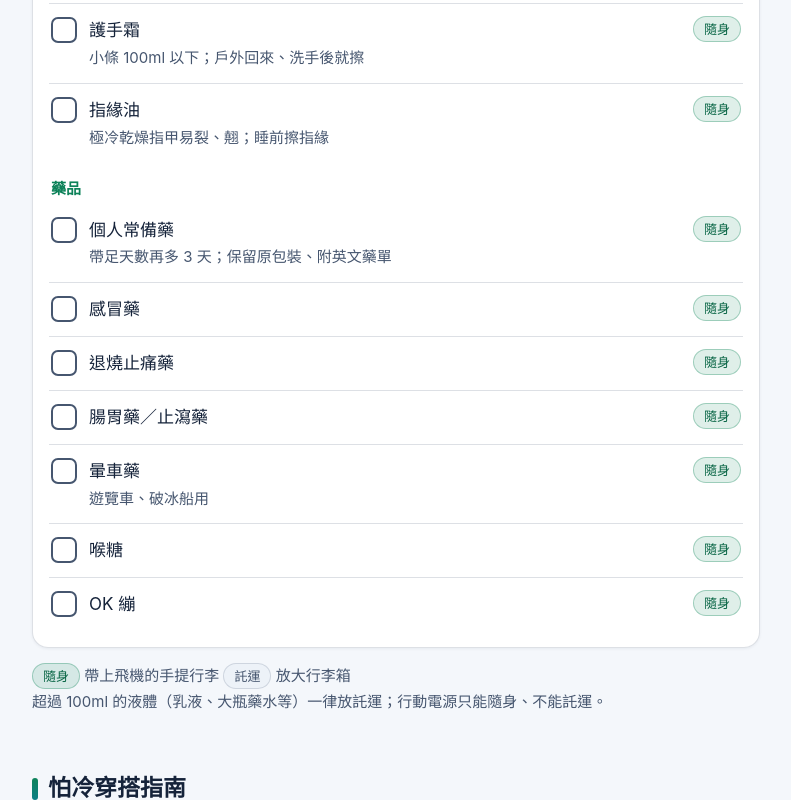
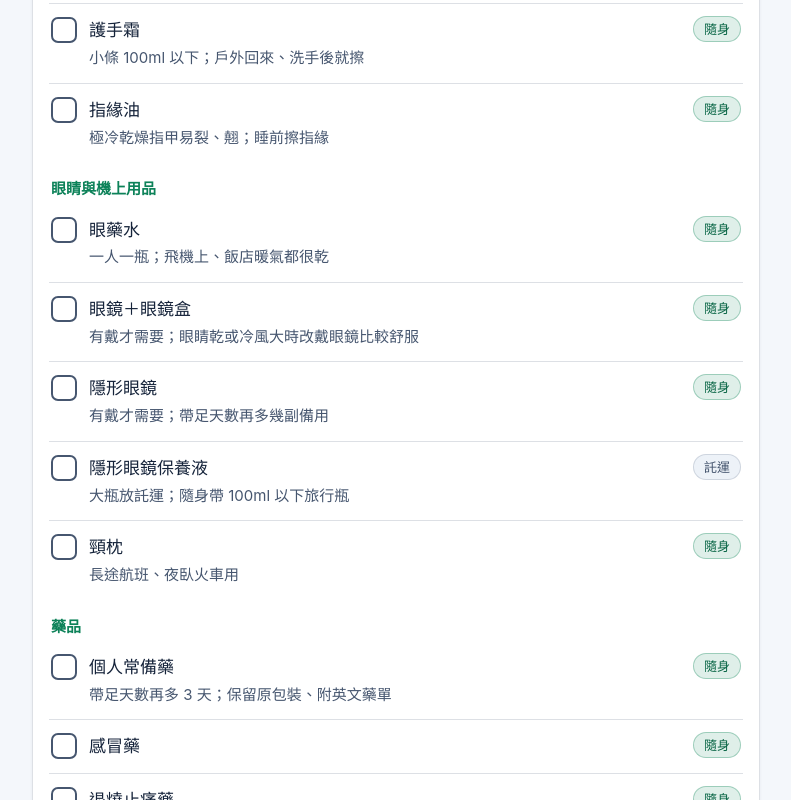
Before and after one commit to 335588yyyti/finlandtrip, a plain HTML site: page index.html in a window 1280 px wide. Shown: the part 6213-7013 px from the top of the page, without its empty margins (244-1035 px from the left). Drawn offline with Linux system fonts and the light colour scheme.

Commit message:
Add eye care items and neck pillow to packing list
Co-Authored-By: Claude Opus 5.5 <noreply@anthropic.com>
Claude-Session: https://claude.ai/code/session_0158LfrU9qozfoHoDA2eERiL

```diff
--- a/index.html
+++ b/index.html
@@ -570,6 +570,12 @@ footer{padding:36px 0 48px;text-align:center;color:var(--muted);font-size:15px}
     { id:"lip", name:"護唇膏", where:"隨身", note:"隨時補，睡前厚敷當唇膜" },
     { id:"handcream", name:"護手霜", where:"隨身", note:"小條 100ml 以下；戶外回來、洗手後就擦" },
     { id:"cuticle", name:"指緣油", where:"隨身", note:"極冷乾燥指甲易裂、翹；睡前擦指緣" },
+    { group:"眼睛與機上用品" },
+    { id:"eyedrop", name:"眼藥水", where:"隨身", note:"一人一瓶；飛機上、飯店暖氣都很乾" },
+    { id:"glasses", name:"眼鏡＋眼鏡盒", where:"隨身", note:"有戴才需要；眼睛乾或冷風大時改戴眼鏡比較舒服" },
+    { id:"contacts", name:"隱形眼鏡", where:"隨身", note:"有戴才需要；帶足天數再多幾副備用" },
+    { id:"lenssol", name:"隱形眼鏡保養液", where:"託運", note:"大瓶放託運；隨身帶 100ml 以下旅行瓶" },
+    { id:"neckpillow", name:"頸枕", where:"隨身", note:"長途航班、夜臥火車用" },
     { group:"藥品" },
     { id:"meds", name:"個人常備藥", where:"隨身", note:"帶足天數再多 3 天；保留原包裝、附英文藥單" },
     { id:"m_cold", name:"感冒藥", where:"隨身" },
```
